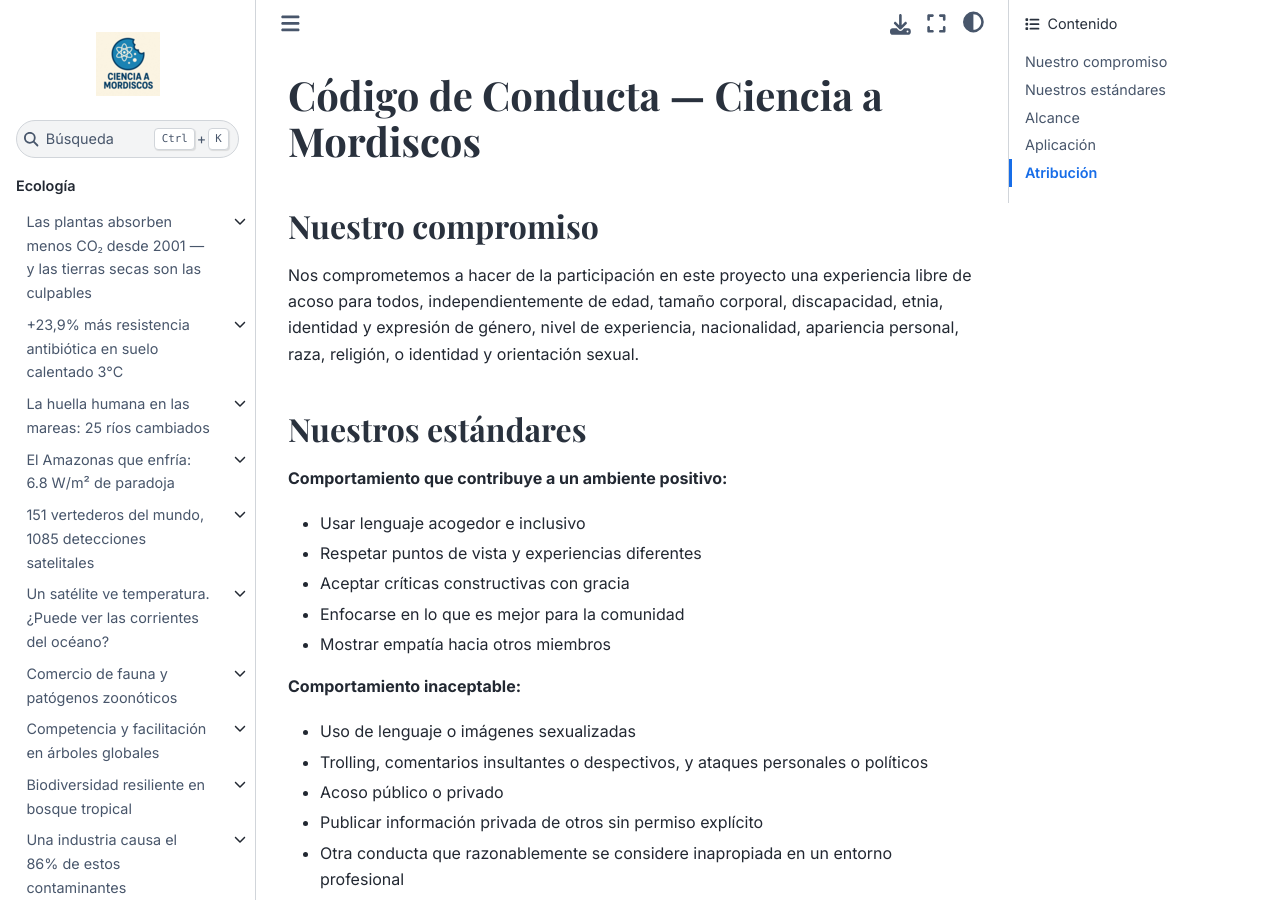
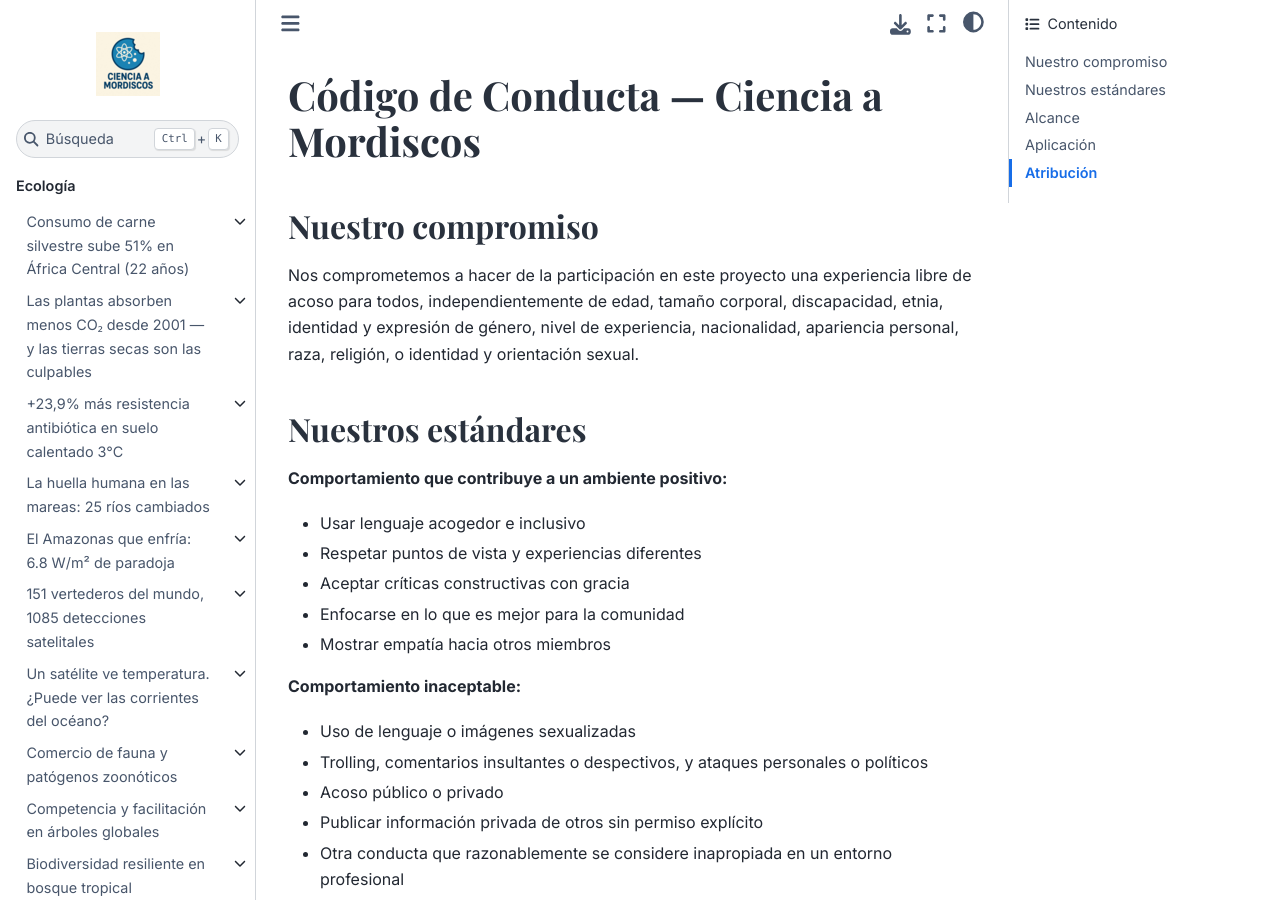
Before and after one commit to Ciencia-a-Mordiscos/lab, a Jupyter Book: the page built from CODE_OF_CONDUCT.md, in a window 1280 px wide and 900 px high. Built offline with Jupyter Book 1.0.4 settings and Sphinx 7.4.7 and the Sphinx Book theme 1.1.4, drawn with Linux system fonts in a browser that asks for light colours; pages that are not in the unit, such as notebooks, are missing from menus.

Commit message:
lab(ecologia): consumo de carne silvestre sube 51% en África Central
Nature · 4 gráficas · datos del modelo Bayesiano espacial publicado
en Zenodo (predictions_M_final.csv, predictions.csv).

Co-Authored-By: Claude Opus 4.7 (1M context) <noreply@anthropic.com>

```diff
--- a/_toc.yml
+++ b/_toc.yml
@@ -3,6 +3,11 @@ root: intro
 parts:
 - caption: Ecología
   chapters:
+  - file: papers/2026-05-01-carne-silvestre-africa-central/README
+    title: "Consumo de carne silvestre sube 51% en África Central (22 años)"
+    sections:
+    - file: papers/2026-05-01-carne-silvestre-africa-central/notebook
+      title: Notebook
   - file: papers/2026-04-01-tierras-secas-frenan-co2-vegetal/README
     title: "Las plantas absorben menos CO₂ desde 2001 — y las tierras secas son las culpables"
     sections:
```
Also changed, not shown: README.md (+1 -0 lines), intro.md (+9 -0 lines), papers/2026-05-01-carne-silvestre-africa-central/README.md (added, +32 -0 lines), 10 other files.
